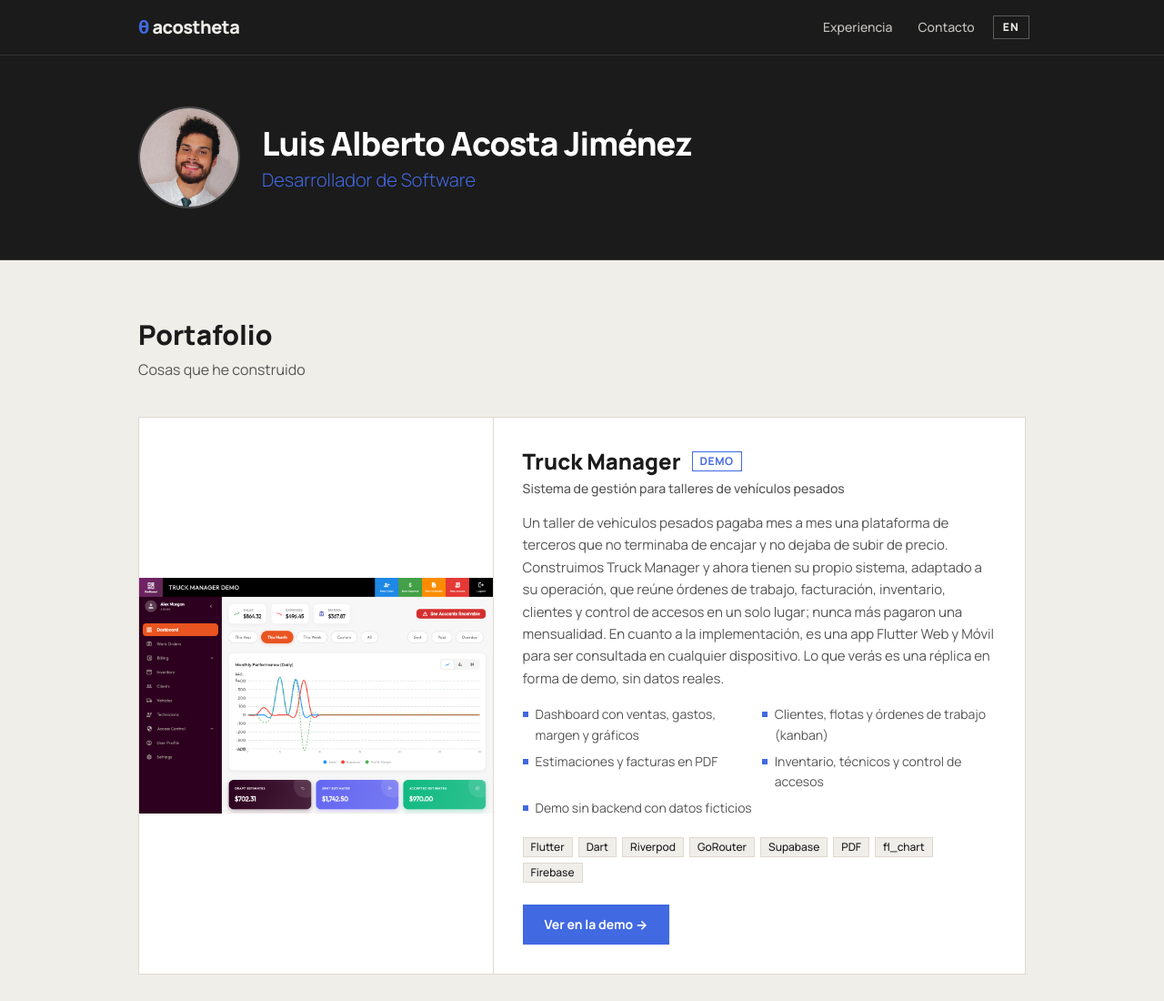
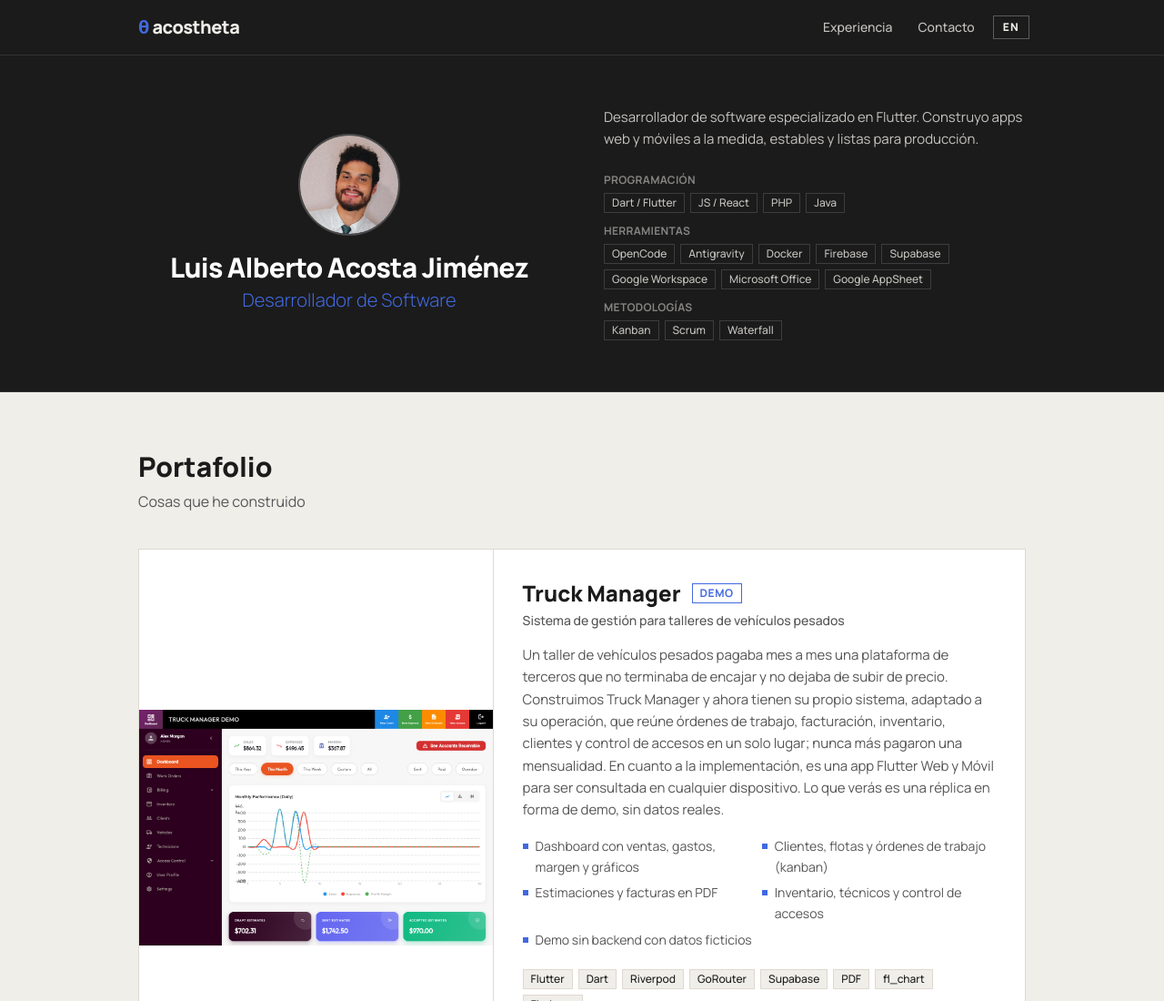
Before and after one commit to acostheta/acostheta.github.io, an Astro site: page / in a window 1280 px wide. Shown: the top 1100 px of the page at 91% size. Built offline with nearby package versions, Linux system fonts and the light colour scheme; Astro itself is replaced by a stand-in of ours.

Commit message:
feat(hero): hero en 2 columnas con bio corta y stack tecnologico

```diff
--- a/src/components/Hero.astro
+++ b/src/components/Hero.astro
@@ -1,4 +1,5 @@
 ---
+import { techStack } from '../data/content';
 import { t, type Locale } from '../i18n/ui';
 
 interface Props {
@@ -9,9 +10,9 @@ const { lang } = Astro.props;
 ---
 
 <section id="main" class="border-b border-white/10 bg-ink text-white">
-  <div
-    class="mx-auto flex max-w-5xl flex-col items-center gap-6 px-4 py-12 text-center sm:flex-row sm:px-6 sm:py-14 sm:text-left"
-  >
+  <div class="mx-auto max-w-5xl px-4 py-12 sm:px-6 sm:py-14">
+    <div class="grid items-center gap-10 md:grid-cols-2 md:gap-12">
+      <div class="flex flex-col items-center text-center">
         <img
           src="/img/afoto.jpg"
           alt={t(lang, 'hero.name')}
@@ -19,11 +20,31 @@ const { lang } = Astro.props;
           height="120"
           class="h-24 w-24 rounded-full border-2 border-white/20 object-cover sm:h-28 sm:w-28"
         />
-    <div>
-      <h1 class="text-2xl font-extrabold leading-tight tracking-tight sm:text-3xl md:text-4xl">
+        <h1 class="mt-4 text-2xl font-extrabold leading-tight tracking-tight sm:text-3xl">
           {t(lang, 'hero.name')}
         </h1>
         <p class="mt-1 text-lg font-light text-royal sm:text-xl">{t(lang, 'hero.title')}</p>
       </div>
+
+      <div>
+        <p class="text-[15px] leading-relaxed text-cloud/80">{t(lang, 'hero.shortBio')}</p>
+        <dl class="mt-6 space-y-3">
+          {
+            techStack[lang].map((group) => (
+              <div>
+                <dt class="text-xs font-bold uppercase tracking-wide text-cloud/50">{group.label}</dt>
+                <dd class="mt-1.5 flex flex-wrap gap-1.5">
+                  {group.items.map((item) => (
+                    <span class="border border-white/15 px-2 py-0.5 text-xs font-medium text-cloud/80">
+                      {item}
+                    </span>
+                  ))}
+                </dd>
+              </div>
+            ))
+          }
+        </dl>
+      </div>
+    </div>
   </div>
 </section>
--- a/src/i18n/ui.ts
+++ b/src/i18n/ui.ts
@@ -13,6 +13,8 @@ export const ui = {
 
     'hero.name': 'Luis Alberto Acosta Jiménez',
     'hero.title': 'Desarrollador de Software',
+    'hero.shortBio':
+      'Desarrollador de software especializado en Flutter. Construyo apps web y móviles a la medida, estables y listas para producción.',
     'hero.tagline': 'Desarrollador Mobile • QA • Gestión de proyectos',
     'hero.bio':
       'Ayudo a empresas, startups y emprendedores a transformar sus ideas en aplicaciones móviles y web (PWA) funcionales, escalables y listas para producción en tiempos récord.',
@@ -60,6 +62,8 @@ export const ui = {
 
     'hero.name': 'Luis Alberto Acosta Jiménez',
     'hero.title': 'Software Developer',
+    'hero.shortBio':
+      'Software developer specialized in Flutter. I build custom web and mobile apps that are stable and production-ready.',
     'hero.tagline': 'Mobile Developer • QA • Project Management',
     'hero.bio':
       'I help companies, startups and entrepreneurs turn their ideas into functional, scalable, production-ready mobile and web (PWA) apps in record time.',
```
Lines whose indentation alone changed are shown as unchanged.
